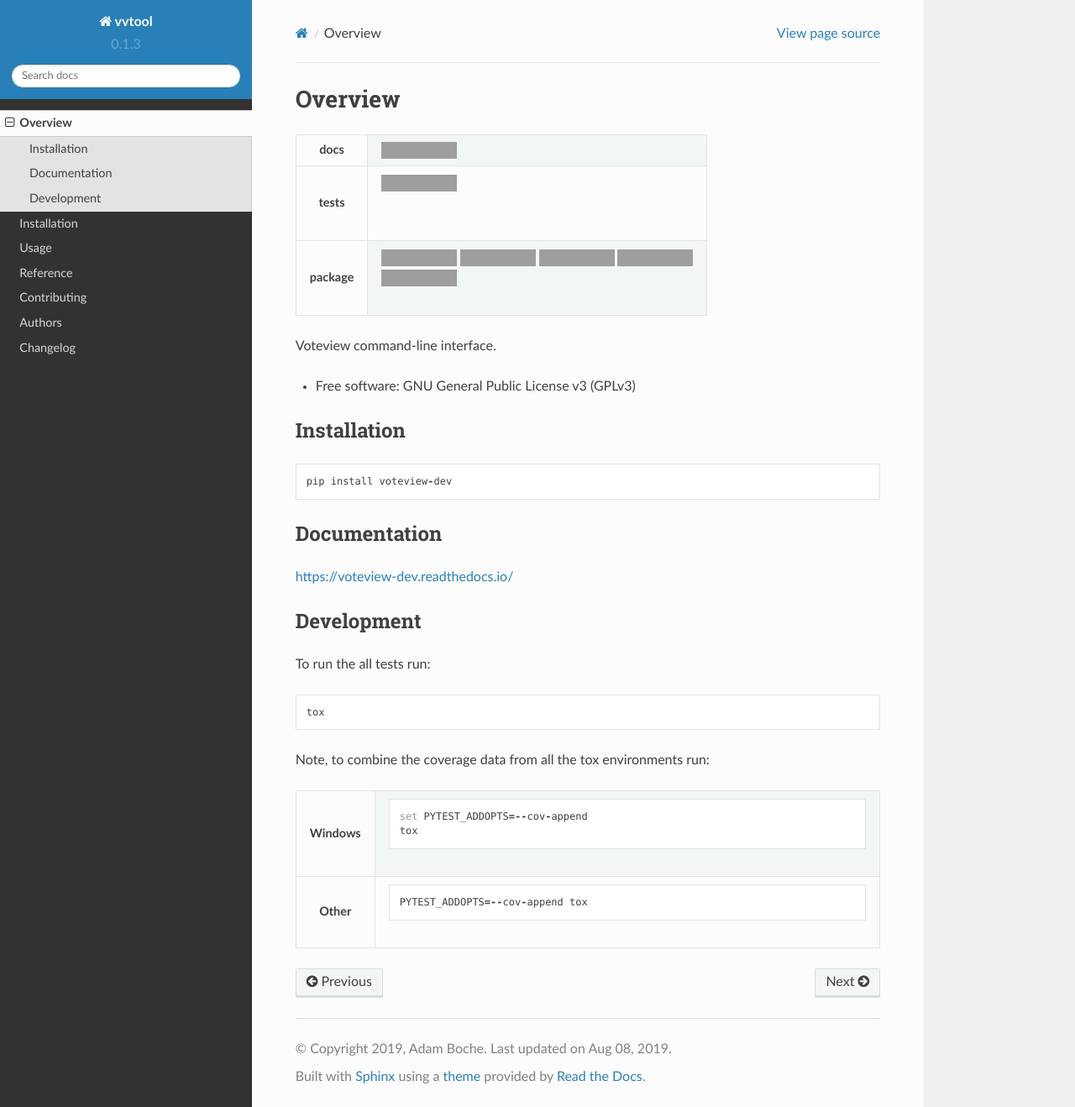
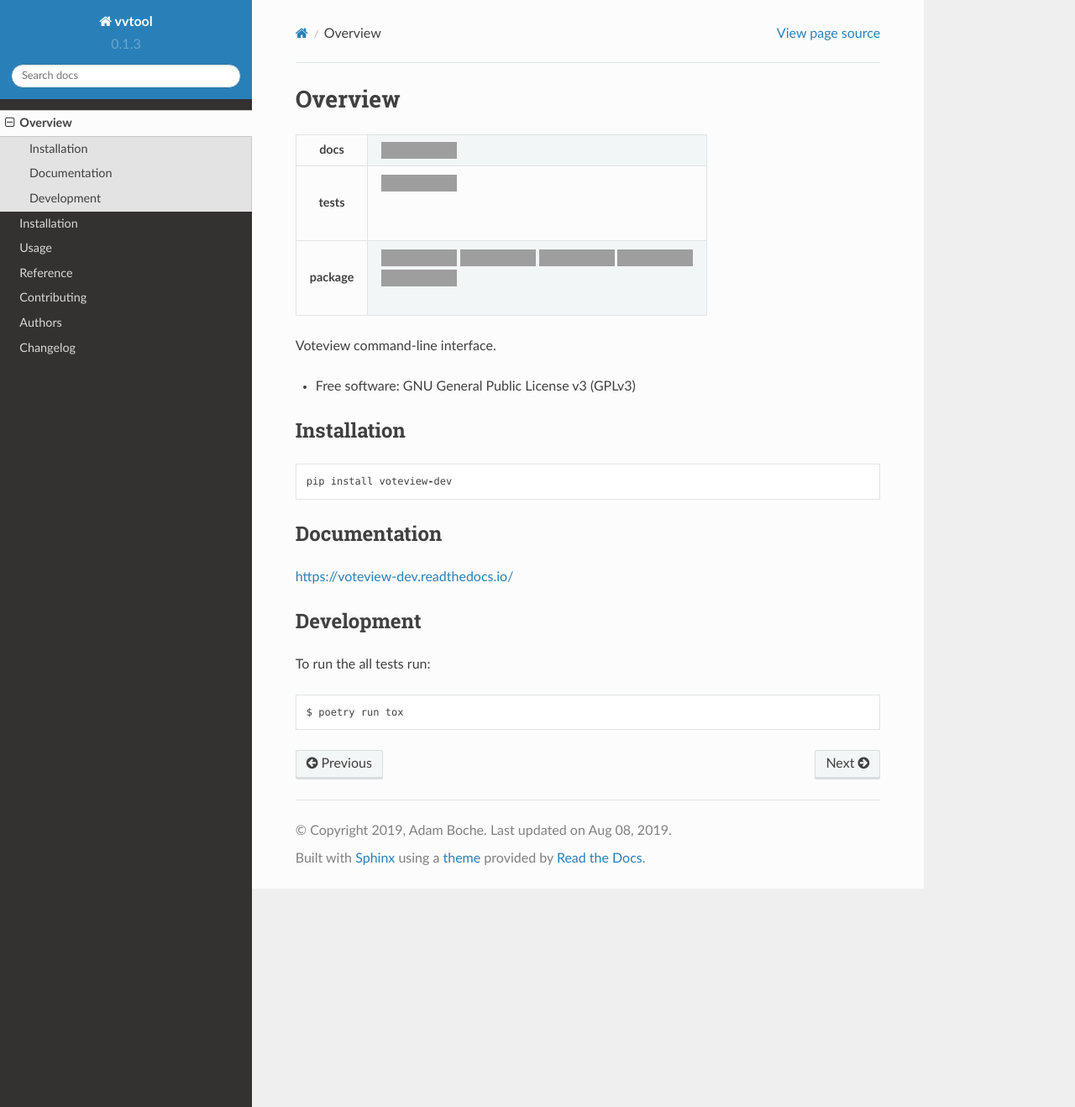
Before and after one commit to voteview/voteview-dev, a Sphinx documentation site: the page built from docs/readme.rst, in a window 1280 px wide and 1318 px high. Shown: the whole window at 84% size. Built offline with Sphinx 7.4.7 and the Read the Docs theme 2.0.0, drawn with Linux system fonts in a browser that asks for light colours; grey boxes are pictures that could not be loaded.

Commit message:
Update dep docs

```diff
--- a/README.rst
+++ b/README.rst
@@ -71,21 +71,4 @@ Development
 
 To run the all tests run::
 
-    tox
-
-Note, to combine the coverage data from all the tox environments run:
-
-.. list-table::
-    :widths: 10 90
-    :stub-columns: 1
-
-    - - Windows
-      - ::
-
-            set PYTEST_ADDOPTS=--cov-append
-            tox
-
-    - - Other
-      - ::
-
-            PYTEST_ADDOPTS=--cov-append tox
+    $ poetry run tox
--- a/docs/usage.rst
+++ b/docs/usage.rst
@@ -6,6 +6,13 @@ Development
 ------------
 
 This section is to be executed on your local development computer.
+
+You will need to:
+
+- Install Python 3.6 or above.
+- Install Poetry (``python3.6 -m pip install --user poetry``).
+- Install and run Docker server.
+
 
 Create a migration by running ``vvtool`` on the command line:
 
@@ -125,7 +132,7 @@ To run the tests, install docker and run tox.
 
 .. code-block:: bash
 
-    $ tox
+    $ poetry run tox
 
 
 
```
